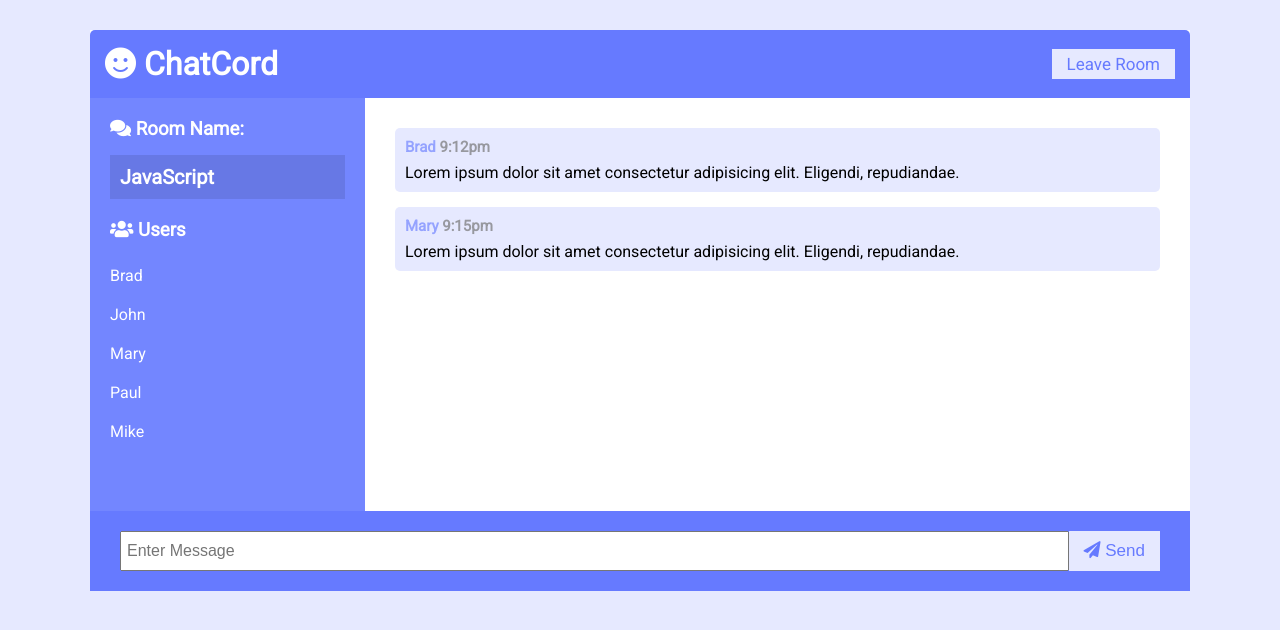
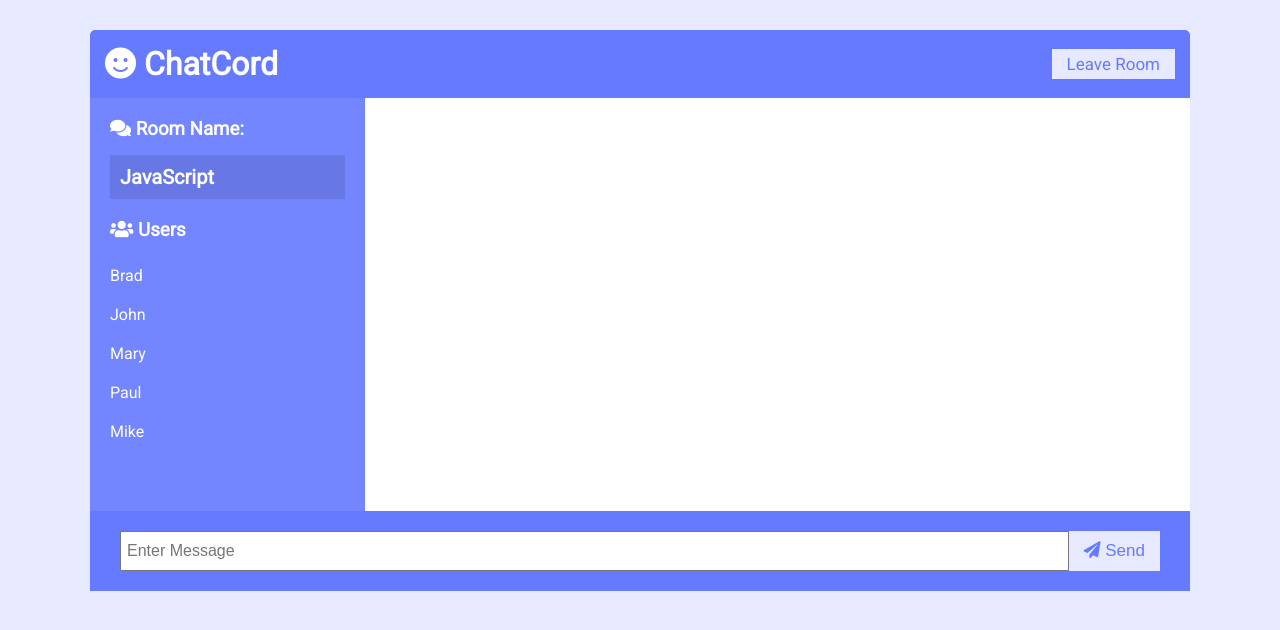
Before and after one commit to BoKyeong-Kim/JavaScript, a website: page Chat/public/chat.html in a window 1280 px wide. Drawn offline with nearby package versions, Linux system fonts and the light colour scheme; no server answers.

Commit message:
remove hard coding part - div class chat messages

```diff
--- a/Chat/public/chat.html
+++ b/Chat/public/chat.html
@@ -31,22 +31,7 @@
             <li>Mike</li>
           </ul>
         </div>
-        <div class="chat-messages">
-          <div class="message">
-            <p class="meta">Brad <span>9:12pm</span></p>
-            <p class="text">
-              Lorem ipsum dolor sit amet consectetur adipisicing elit. Eligendi,
-              repudiandae.
-            </p>
-          </div>
-          <div class="message">
-            <p class="meta">Mary <span>9:15pm</span></p>
-            <p class="text">
-              Lorem ipsum dolor sit amet consectetur adipisicing elit. Eligendi,
-              repudiandae.
-            </p>
-          </div>
-        </div>
+        <div class="chat-messages"></div>
       </main>
       <div class="chat-form-container">
         <form id="chat-form">
```
Also changed, not shown: Chat/server.js (+8 -5 lines), Chat/utils/messages.js (added, +11 -0 lines).
